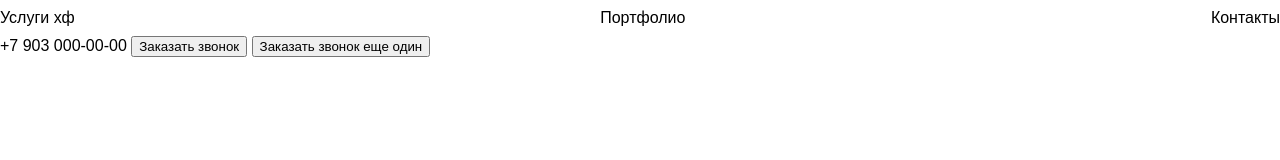
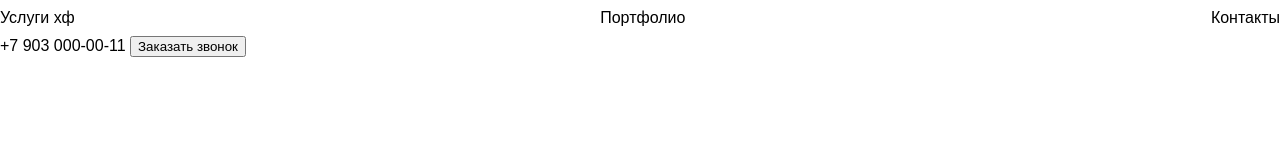
Before and after one commit to AlexandrVdov/git-test-2, a plain HTML site: page index.html in a window 1280 px wide. Drawn offline with Linux system fonts and the light colour scheme.

Commit message:
change index

```diff
--- a/index.html
+++ b/index.html
@@ -17,9 +17,8 @@
             <a href="#contacts">Контакты</a>
         </nav>
         <div>
-            <a href="tel:+79000000000">+7 903 000-00-00</a>
+            <a href="tel:+79000000011">+7 903 000-00-11</a>
             <button>Заказать звонок</button>
-            <button>Заказать звонок еще один</button>
         </div>
     </header>
 </body>
```
